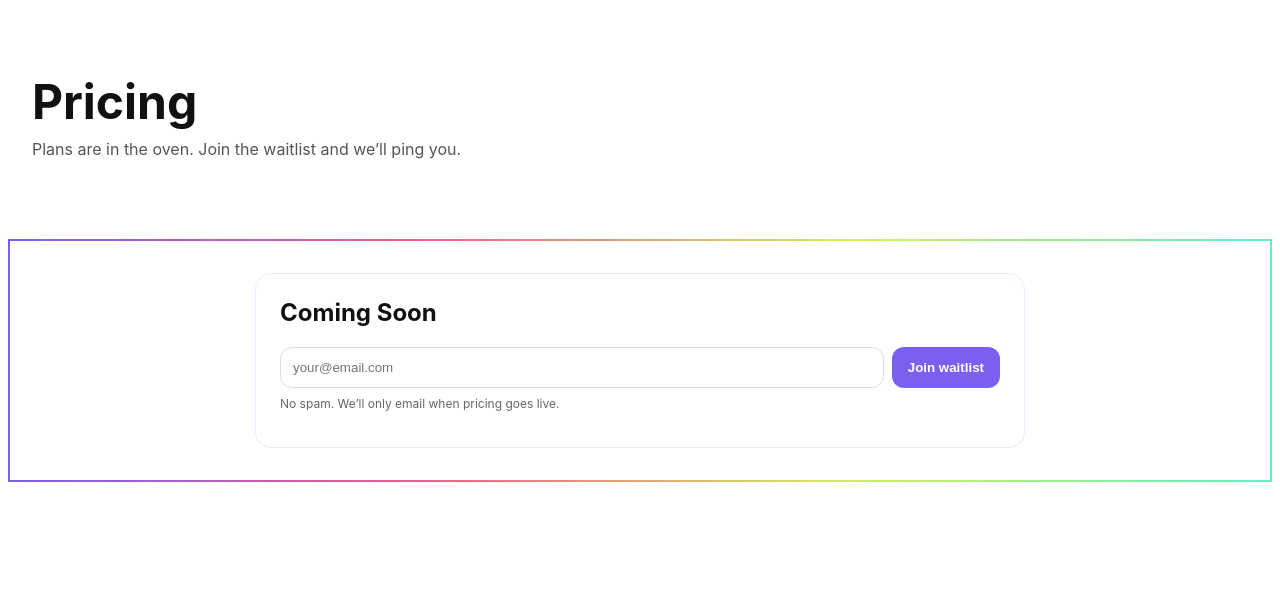
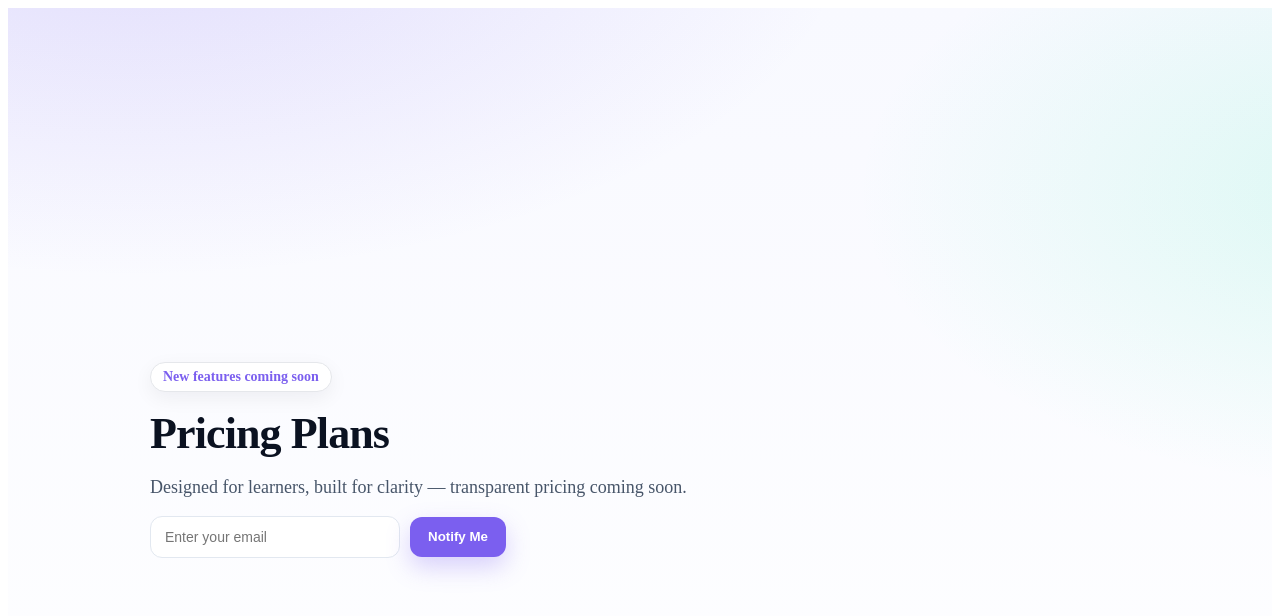
Before and after one commit to NotescapeAi/Notescape, a React (Vite) app in the folder frontend/: page /pricing in a window 1280 px wide. Shown: the top 616 px of the page. Built offline with nearby package versions, Linux system fonts and the light colour scheme.

Commit message:
Pricing: refine subtitle, compact email field, fix button color; unify CSS tokens

```diff
--- a/frontend/src/pages/Pricing.tsx
+++ b/frontend/src/pages/Pricing.tsx
@@ -1,40 +1,41 @@
-const palette = { purple:"#7B5FEF", pink:"#EF5F8B", lime:"#D3EF5F", mint:"#5FEFC3" };
+// frontend/src/pages/Pricing.tsx
+import React from "react";
+import "@fontsource/montserrat/400.css";
+import "@fontsource/montserrat/700.css";
+import "./pricing.css";
 
 export default function Pricing() {
+  const onSubmit: React.FormEventHandler<HTMLFormElement> = (e) => {
+    e.preventDefault();
+    alert("Thanks! We’ll let you know.");
+  };
+
   return (
-    <div style={{ fontFamily: "Inter, system-ui, sans-serif" }}>
-      <header style={{ padding: "64px 24px", background: "#fff" }}>
-        <h1 style={{ fontSize: 48, margin: 0, color: "#111" }}>Pricing</h1>
-        <p style={{ color: "#555", marginTop: 8 }}>
-          Plans are in the oven. Join the waitlist and we’ll ping you.
-        </p>
-      </header>
+    <div className="font-montserrat text-gray-900">
+      <main className="pricing-hero flex flex-col items-center text-center px-4">
+        <div className="container max-w-2xl space-y-6">
+          <header className="eyebrow">New features coming soon</header>
 
-      <section style={{
-        background: `linear-gradient(90deg, ${palette.purple}, ${palette.pink}, ${palette.lime}, ${palette.mint})`,
-        padding: 2
-      }}>
-        <div style={{ background: "#fff", padding: 32 }}>
-          <div style={{
-            border: `1px solid ${palette.purple}22`,
-            borderRadius: 16, padding: 24, maxWidth: 720, margin: "0 auto"
-          }}>
-            <h2 style={{ marginTop: 0, color: "#111" }}>Coming Soon</h2>
+          <h1 className="title">Pricing Plans</h1>
 
-            <form onSubmit={(e)=>e.preventDefault()} style={{ marginTop: 16, display: "flex", gap: 8 }}>
-              <input placeholder="your@email.com"
-                     style={{ flex: 1, padding: 12, borderRadius: 12, border: "1px solid #ddd" }}/>
-              <button style={{
-                padding: "12px 16px", borderRadius: 12, border: "none",
-                background: palette.purple, color: "#fff", fontWeight: 600, cursor: "pointer"
-              }}>Join waitlist</button>
-            </form>
-            <p style={{ fontSize: 12, color: "#666", marginTop: 8 }}>
-              No spam. We’ll only email when pricing goes live.
-            </p>
-          </div>
+          <p className="subtitle">
+            Designed for learners, built for clarity — transparent pricing coming soon.
+          </p>
+
+          <form className="waitlist" onSubmit={onSubmit}>
+            <input
+              type="email"
+              name="email"
+              required
+              placeholder="Enter your email"
+              className="input"
+            />
+            <button type="submit" className="btn">
+              Notify Me
+            </button>
+          </form>
         </div>
-      </section>
+      </main>
     </div>
   );
 }
--- a/frontend/src/pages/pricing.css
+++ b/frontend/src/pages/pricing.css
@@ -1,96 +1,147 @@
+/* --- Notescape Pricing (standalone CSS) --- */
 :root{
-  --purple:#7B5FEF;
+  --violet:#7B5FEF;
   --pink:#EF5F8B;
   --lime:#D3EF5F;
   --mint:#5FEFC3;
-  --ink:#0B0B0C;
+  --ink:#0B1221;        /* near-black */
+  --ink-2:#475569;      /* secondary text */
   --paper:#ffffff;
-  --soft:#f7f7fb;
-  --border:#e8e8f3;
+  --paper-2:#F8F9FF;
+  --ring:rgba(123,95,239,.35);
 }
 
-.pricing{
-  display:flex; flex-direction:column; gap:4rem;
-  padding:48px 20px 80px; max-width:1100px; margin:0 auto;
+.pricing-hero{
+  min-height:100vh;
+  background:
+    radial-gradient(1200px 600px at 10% -10%, rgba(123,95,239,.18), transparent 60%),
+    radial-gradient(900px 500px at 110% 20%, rgba(95,239,195,.20), transparent 60%),
+    linear-gradient(180deg, var(--paper-2), var(--paper));
   color:var(--ink);
+  display:flex;
+  align-items:center;
+  justify-content:center;
+  padding:56px 16px;
 }
 
-/* Hero */
-.hero{
-  text-align:center;
+.container{
+  width:100%;
+  max-width:980px;
 }
-.badge{
-  display:inline-block; font-size:12px; font-weight:600; letter-spacing:.04em;
-  color:#222; background:var(--lime); padding:6px 10px; border-radius:999px; margin-bottom:12px;
+
+.eyebrow{
+  display:inline-block;
+  background:#fff;
+  border:1px solid #E5E7EB;
+  color:var(--violet);
+  padding:6px 12px;
+  border-radius:999px;
+  font-weight:600;
+  font-size:14px;
+  box-shadow:0 6px 20px rgba(16,24,40,.06);
 }
-.hero h1{
-  font-size:clamp(28px,5vw,48px); line-height:1.05; margin:6px 0 10px;
+
+.title{
+  margin:18px 0 8px;
+  font-size:44px;
+  line-height:1.1;
+  font-weight:800;
+  letter-spacing:-0.02em;
 }
-.sub{ color:#4b4b55; font-size:18px; }
+
+.subtitle{
+  color:var(--ink-2);
+  font-size:18px;
+  max-width:720px;
+}
+
+.card{
+  margin:28px 0 0;
+  background:#fff;
+  border:1px solid #E6E8EE;
+  border-radius:24px;
+  padding:28px;
+  box-shadow:
+    0 6px 30px rgba(20,18,31,.06),
+    0 1px 0 rgba(16,24,40,.04) inset;
+}
+
+.card-title{
+  font-size:24px;
+  font-weight:700;
+  margin:0 0 6px;
+}
+
+.card-sub{
+  color:var(--ink-2);
+  margin:0 0 16px;
+}
 
 .waitlist{
-  display:flex; gap:10px; justify-content:center; margin:22px auto 0; max-width:540px;
-}
-.waitlist input{
-  flex:1; padding:14px 16px; border:1px solid var(--border); border-radius:10px; font-size:16px;
-}
-.waitlist button{
-  padding:14px 18px; border:none; border-radius:10px; font-weight:700; cursor:pointer;
-  background:linear-gradient(135deg, var(--purple), var(--mint));
-  color:#fff; transition:transform .06s ease;
-}
-.waitlist button:active{ transform:translateY(1px); }
-.thanks{ margin-top:10px; color:#2b7a4b; }
-
-/* Cards */
-.cards{
-  display:grid; gap:18px; grid-template-columns:repeat(3,minmax(0,1fr));
-}
-@media (max-width: 960px){ .cards{ grid-template-columns:1fr; } }
-
-.plan{
-  position:relative; background:var(--paper); border:1px solid var(--border);
-  border-radius:16px; padding:20px; overflow:hidden;
-  box-shadow:0 1px 0 rgba(10,10,20,.02), 0 12px 24px rgba(17, 17, 26, 0.04);
-}
-.plan::before{
-  content:""; position:absolute; inset:-1px; border-radius:16px;
-  background:linear-gradient(135deg, var(--accent), transparent 60%);
-  filter:saturate(110%); opacity:.25; z-index:0;
-}
-.plan > *{ position:relative; z-index:1; }
-
-.plan-head{
-  display:flex; align-items:baseline; justify-content:space-between; margin-bottom:10px;
-}
-.plan h3{ font-size:20px; margin:0; }
-.price{ display:flex; align-items:baseline; gap:4px; color:#333; }
-.amount{ font-size:28px; font-weight:800; }
-.per{ color:#888; font-size:14px; }
-
-.features{ list-style:none; margin:16px 0 20px; padding:0; }
-.features li{
-  padding-left:26px; position:relative; margin:10px 0; color:#2c2c35;
-}
-.features li::before{
-  content:""; position:absolute; left:0; top:9px; width:14px; height:14px; border-radius:4px;
-  background:var(--accent);
+  display:flex;
+  gap:10px;
+  flex-wrap:wrap;
+  align-items:center;
+  margin:10px 0 8px;
 }
 
-.cta{
-  width:100%; padding:12px 14px; border:none; border-radius:12px; font-weight:700;
-  color:#fff; background:var(--ink); opacity:.5; cursor:not-allowed;
+.input{
+  flex:0 0 220px;
+  height:40px;                 /* a touch slimmer */
+  border:1px solid #E2E8F0;
+  border-radius:12px;
+  padding:0 14px;
+  outline:none;
+  transition:border .2s, box-shadow .2s;
+  font-size:14px;
 }
 
-.highlight{
-  transform:translateY(-4px);
-  outline:2px solid rgba(123,95,239,.25);
+
+
+
+.input:focus{
+  border-color:var(--violet);
+  box-shadow:0 0 0 4px var(--ring);
 }
 
-/* “Disabled / Coming soon” veil */
-.veil{
-  position:absolute; inset:0; background:linear-gradient(0deg, rgba(255,255,255,.7), rgba(255,255,255,.9));
-  display:flex; align-items:center; justify-content:center; font-weight:800; letter-spacing:.04em;
-  color:#333; opacity:.0; transition:opacity .2s ease;
+.btn{
+  height:40px;                 /* match input */
+  padding:0 18px;
+  border:none;
+  border-radius:12px;
+  color:#fff !important;
+  background:var(--violet) !important;
+  font-weight:700;
+  cursor:pointer;
+  transition:transform .06s ease, filter .2s ease, box-shadow .2s ease;
+  box-shadow:0 10px 24px rgba(123,95,239,.28);
 }
-.plan:hover .veil{ opacity:.95; }
+
+.btn:hover{ filter:brightness(.98); }
+.btn:active{ transform:translateY(1px); }
+.btn:focus-visible{ outline:0; box-shadow:0 0 0 4px var(--ring); }
+
+.teasers{
+  margin:14px 0 0;
+  padding-left:18px;
+  color:var(--ink-2);
+}
+
+.palette-bar{
+  display:grid;
+  grid-template-columns:repeat(4,1fr);
+  gap:10px;
+  margin:22px 0 0;
+}
+
+.palette-bar > span{
+  height:8px;
+  border-radius:999px;
+  box-shadow:inset 0 0 0 1px rgba(0,0,0,.06);
+}
+
+/* Responsive */
+@media (max-width:640px){
+  .title{ font-size:34px; }
+  .card{ padding:22px; }
+}
```
